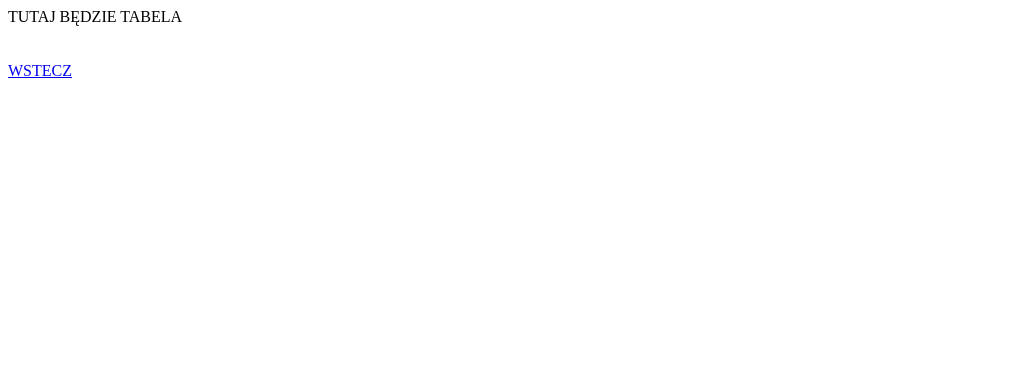
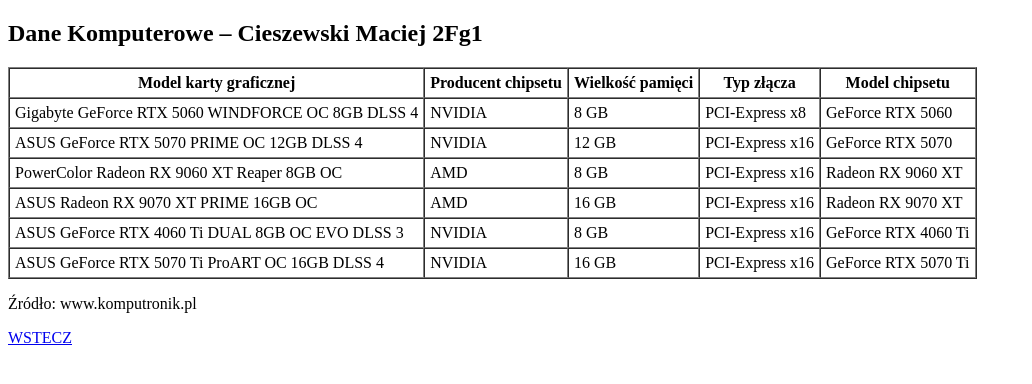
Before and after one commit to macius77/zadania-2, a plain HTML site: page tabela_cieszewski.html in a window 1280 px wide. Shown: the whole page, without its empty margins (0-1032 px from the left). Drawn offline with Linux system fonts and the light colour scheme.

Commit message:
Update tabela_cieszewski.html

```diff
--- a/tabela_cieszewski.html
+++ b/tabela_cieszewski.html
@@ -8,10 +8,72 @@
 		<meta name="Description" content="//opis strony//" />
     </head>
 	<body>
-	TUTAJ BĘDZIE TABELA <BR><BR><BR>
+
+		<h2>Dane Komputerowe – Cieszewski Maciej 2Fg1</h2>
+
+<table border="1" cellpadding="5" cellspacing="0">
+    <tr>
+        <th>Model karty graficznej</th>
+        <th>Producent chipsetu</th>
+        <th>Wielkość pamięci</th>
+        <th>Typ złącza</th>
+        <th>Model chipsetu</th>
+    </tr>
+
+    <tr>
+        <td>Gigabyte GeForce RTX 5060 WINDFORCE OC 8GB DLSS 4</td>
+        <td>NVIDIA</td>
+        <td>8 GB</td>
+        <td>PCI-Express x8</td>
+        <td>GeForce RTX 5060</td>
+    </tr>
+
+    <tr>
+        <td>ASUS GeForce RTX 5070 PRIME OC 12GB DLSS 4</td>
+        <td>NVIDIA</td>
+        <td>12 GB</td>
+        <td>PCI-Express x16</td>
+        <td>GeForce RTX 5070</td>
+    </tr>
+
+    <tr>
+        <td>PowerColor Radeon RX 9060 XT Reaper 8GB OC</td>
+        <td>AMD</td>
+        <td>8 GB</td>
+        <td>PCI-Express x16</td>
+        <td>Radeon RX 9060 XT</td>
+    </tr>
+
+    <tr>
+        <td>ASUS Radeon RX 9070 XT PRIME 16GB OC</td>
+        <td>AMD</td>
+        <td>16 GB</td>
+        <td>PCI-Express x16</td>
+        <td>Radeon RX 9070 XT</td>
+    </tr>
+
+    <tr>
+        <td>ASUS GeForce RTX 4060 Ti DUAL 8GB OC EVO DLSS 3</td>
+        <td>NVIDIA</td>
+        <td>8 GB</td>
+        <td>PCI-Express x16</td>
+        <td>GeForce RTX 4060 Ti</td>
+    </tr>
+
+    <tr>
+        <td>ASUS GeForce RTX 5070 Ti ProART OC 16GB DLSS 4</td>
+        <td>NVIDIA</td>
+        <td>16 GB</td>
+        <td>PCI-Express x16</td>
+        <td>GeForce RTX 5070 Ti</td>
+    </tr>
+</table>
+
+<p>Źródło: www.komputronik.pl</p>
 
 	     <a href="index.html" >WSTECZ</a> <br><br><br><br>
 
 
 	</body>
+
     </html>
```
